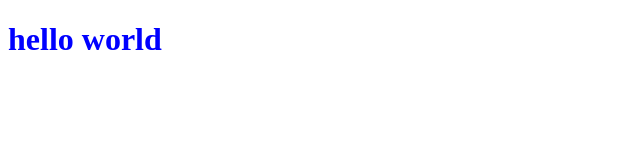
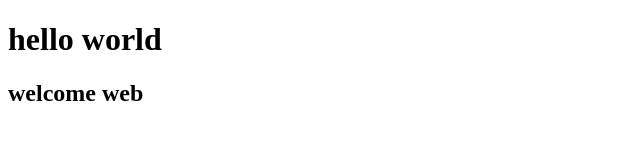
Before and after one commit to marryamabid/git-command, a plain HTML site: page index.html in a window 1280 px wide. Shown: the whole page, without its empty margins (0-640 px from the left). Drawn offline with Linux system fonts and the light colour scheme.

Commit message:
h2 added

```diff
--- a/index.html
+++ b/index.html
@@ -6,8 +6,11 @@
     <title>Document</title>
 </head>
 <body>
-    <h1 style="color: blue">
+    <h1 >
         hello world
     </h1>
+    <h2>
+        welcome web
+    </h2>
 </body>
 </html>
```
